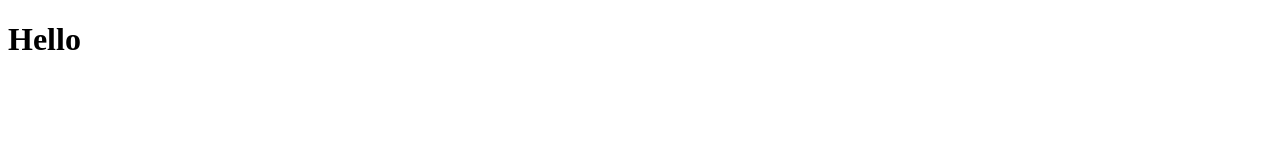
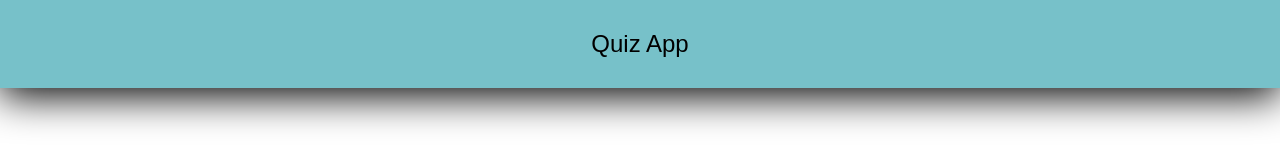
Before and after one commit to EmanuelArca/quiz-app, a plain HTML site: page index.html in a window 1280 px wide. Drawn offline with Linux system fonts and the light colour scheme.

Commit message:
header fertig

```diff
--- a/index.html
+++ b/index.html
@@ -3,8 +3,11 @@
   <head>
     <meta charset="UTF-8" />
     <meta name="viewport" content="width=device-width, initial-scale=1.0" />
-    <title>Document</title>
-    <h1>Hello</h1>
+    <title>Quiz App</title>
+    <link rel="stylesheet" href="styles.css" />
+    <header>Quiz App</header>
   </head>
-  <body></body>
+  <body>
+    <div class="question" card></div>
+  </body>
 </html>
--- a/styles.css
+++ b/styles.css
@@ -0,0 +1,12 @@
+body {
+  margin: 0;
+  font-family: Arial, Helvetica, sans-serif;
+}
+
+header {
+  background-color: rgb(119, 193, 201);
+  padding: 30px;
+  font-size: 24px;
+  text-align: center;
+  box-shadow: 0px 8px 40px;
+}
```
